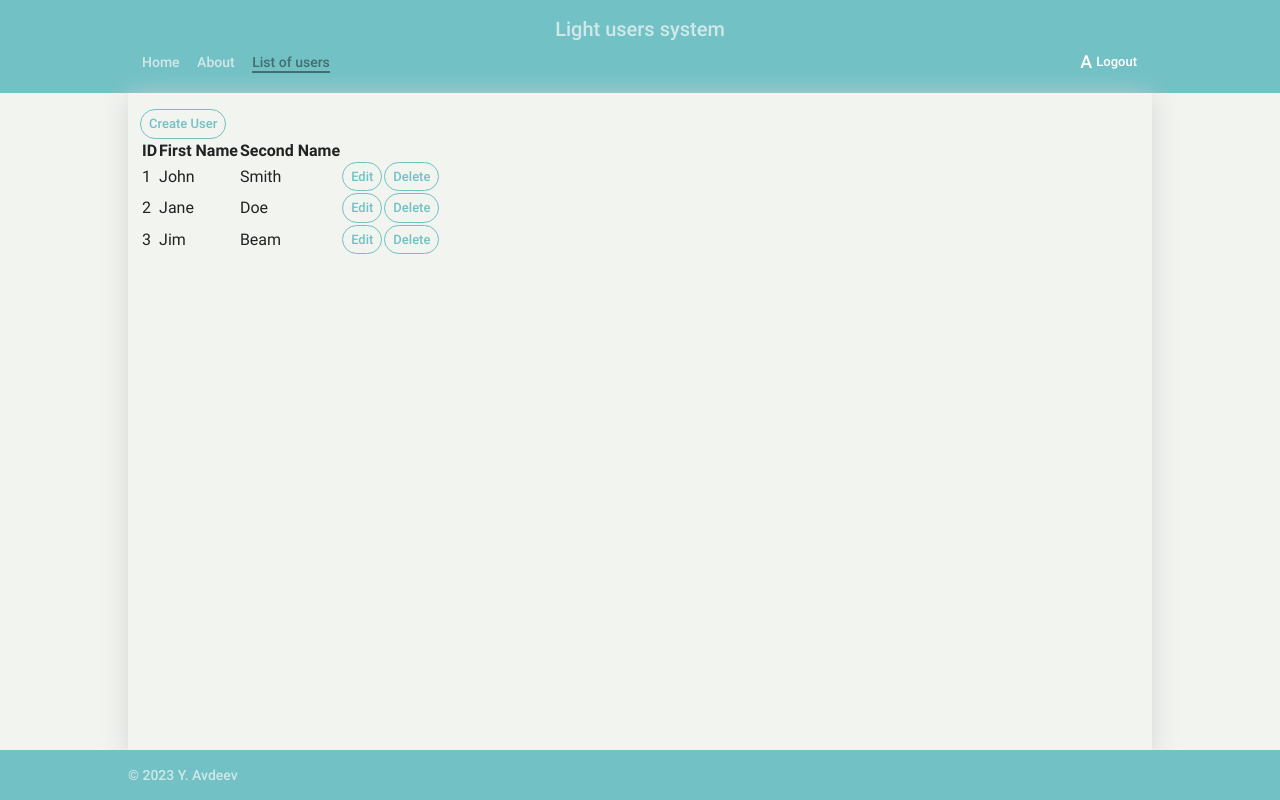
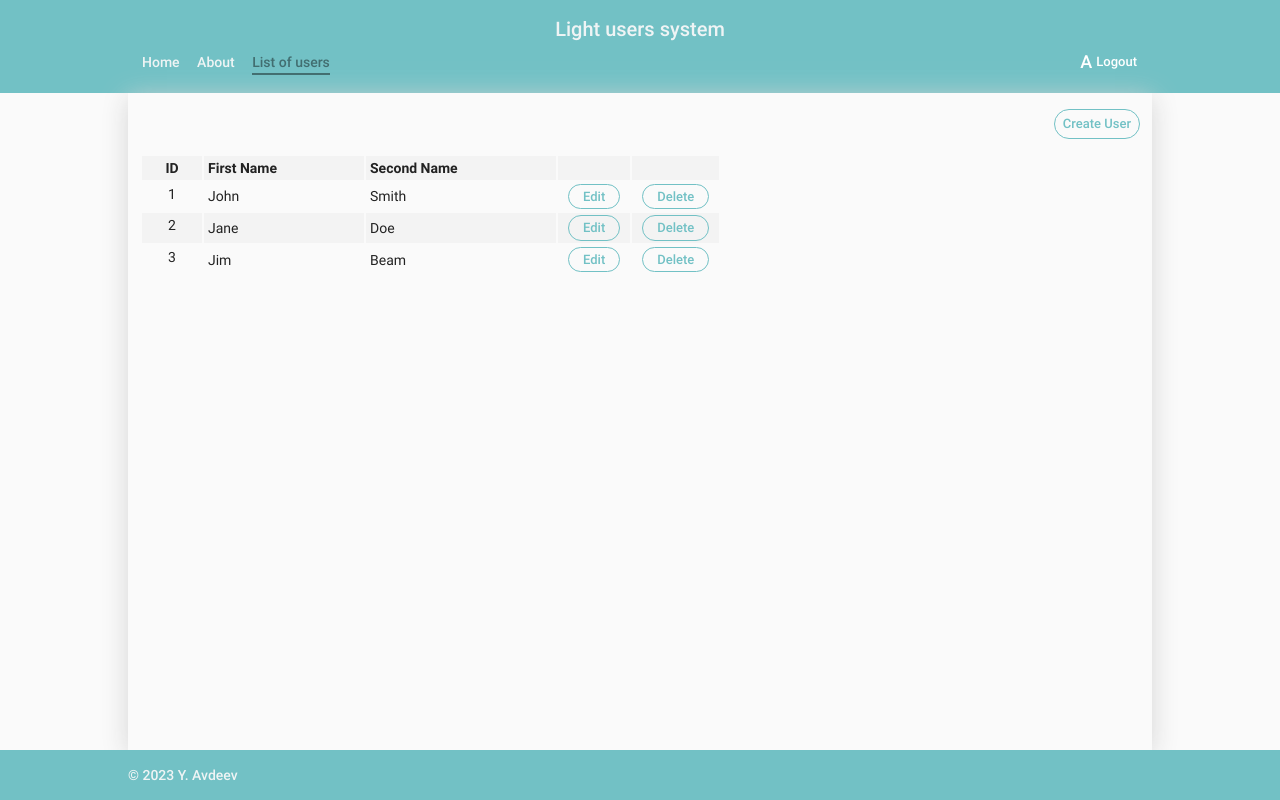
Before and after one commit to yuriy-avdeev/light-users-system, a Vue app: page /users in a window 1280 px wide. Built offline with nearby package versions, Linux system fonts and the light colour scheme; sample sign-in values are in the browser's storage.

Commit message:
chore: add users list styles

```diff
--- a/src/assets/main.css
+++ b/src/assets/main.css
@@ -2,7 +2,7 @@
 
 :root {
   --color-white: #ffffff;
-  --color-white-soft: #f8f8f8b4;
+  --color-white-soft: #f8f8f8ef;
 
   --color-black: #181818;
   --color-black-soft: #222222;
@@ -11,7 +11,7 @@
   --color-success: #00b606;
   --color-danger: #ff3232;
 
-  --color-background: #e4ebe180;
+  --color-background: #f8f8f8b4;
   --color-background-secondary: #72c1c5;
 
   --color-text: var(--color-black-soft);
--- a/src/components/AppHeader.vue
+++ b/src/components/AppHeader.vue
@@ -151,13 +151,14 @@ const logout = () => {
   margin-left: 14px;
   transition: color 350ms;
   text-decoration: none;
-  padding-bottom: 1px;
+  padding-bottom: 3px;
   border-bottom: solid 2px transparent;
-  cursor: default;
+  cursor: pointer;
   position: relative;
 }
 
 .router-link-exact-active {
+  cursor: default;
   color: var(--color-text-hovered);
   border-bottom: solid 2px var(--color-text-hovered);
 }
@@ -247,22 +248,21 @@ const logout = () => {
 @media (hover: hover) {
   .header__link:hover:not(.router-link-exact-active) {
     color: var(--color-text-hovered);
-    cursor: pointer;
   }
 
   .header__link::after {
     content: '';
     position: absolute;
-    bottom: -1px;
+    bottom: -2px;
     left: 0;
     width: 0;
     height: 2px;
     background-color: var(--color-text-hovered);
-    transition: width 300ms;
   }
 
   .header__link:hover:not(.router-link-exact-active)::after {
     width: 100%;
+    transition: width 300ms;
   }
 }
 </style>
--- a/src/components/UsersList.vue
+++ b/src/components/UsersList.vue
@@ -21,15 +21,13 @@ const deleteUser = (id: number) => [
 <template>
     <table class="users-list">
         <thead>
-            <tr>
-                <th>ID</th>
+            <tr class="users-list__header">
+                <th class="users-list__column users-list__column_id">ID</th>
 
-                <th>First Name</th>
+                <th class="users-list__column users-list__column_first-name">First Name</th>
 
-                <th>Second Name</th>
-
+                <th class="users-list__column users-list__column_second-name">Second Name</th>
                 <th></th>
-
                 <th></th>
             </tr>
         </thead>
@@ -38,24 +36,27 @@ const deleteUser = (id: number) => [
             <tr
                 v-for="user in users"
                 :key="user.id"
+                class="users-list__row"
             >
-                <td>{{ user.id }}</td>
+                <td class="users-list__column users-list__column_id">{{ user.id }}</td>
 
-                <td>{{ user.first_name }}</td>
+                <td class="users-list__column users-list__column_first-name">{{ user.first_name }}</td>
 
-                <td>{{ user.second_name }}</td>
+                <td class="users-list__column users-list__column_second-name">{{ user.second_name }}</td>
 
-                <td>
+                <td class="users-list__column users-list__column_button">
                     <UiButton
                         text="Edit"
                         @click.prevent="editUser(user)"
+                        class="users-list__button"
                     />
                 </td>
 
-                <td>
+                <td class="users-list__column users-list__column_button">
                     <UiButton
                         text="Delete"
                         @click.prevent="deleteUser(user.id)"
+                        class="users-list__button"
                     />
                 </td>
             </tr>
@@ -67,4 +68,38 @@ const deleteUser = (id: number) => [
 .users-list {
     /*  */
 }
+
+.users-list__header,
+.users-list__row:nth-of-type(even) {
+    background-color: var(--color-light-grey);
+}
+
+.users-list__column {
+    padding: 4px;
+    text-align: start;
+    font-size: 14px;
+}
+
+.users-list__column_id {
+    width: 60px;
+    display: flex;
+    justify-content: center;
+    align-items: center;
+}
+
+.users-list__column_first-name {
+    width: 160px;
+}
+
+.users-list__column_second-name {
+    width: 190px;
+}
+
+.users-list__column_button {
+    padding: 2px 10px;
+}
+
+.users-list__button {
+    padding: 4px 14px;
+}
 </style>
--- a/src/pages/UsersListPage.vue
+++ b/src/pages/UsersListPage.vue
@@ -56,10 +56,11 @@ onMounted(async () => {
       </div>
     </PopupWrapper>
 
-    <template v-if="users.length">
+    <template v-if="!isLoading && users.length">
       <UiButton
         text="Create User"
         @click.prevent="createUser"
+        class="users-list-page__create-button"
       />
 
       <UsersList />
@@ -115,6 +116,10 @@ onMounted(async () => {
   color: var(--color-danger);
 }
 
+.users-list-page__create-button {
+  margin: 0 0 15px auto;
+}
+
 @media (hover: hover) {
   .users-list-page__error-close:hover {
     opacity: 0.6;
```
